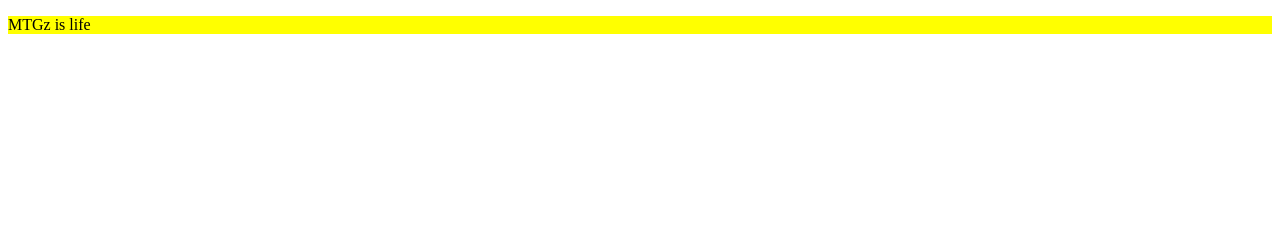
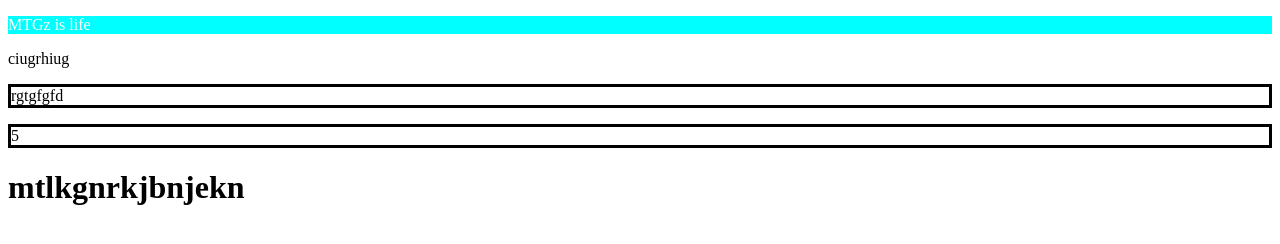
Before and after one commit to natedog75398/portfolio-3-Nathan-Lopez, a plain HTML site: page public_html/index.html in a window 1280 px wide. Drawn offline with nearby package versions, Linux system fonts and the light colour scheme.

Commit message:
doing well

```diff
--- a/public_html/Script.js
+++ b/public_html/Script.js
@@ -1,5 +1,21 @@
 
 $ ("document").ready(function(){
-$(".MTGzSquad").css("background-color", "yellow");
+  //  $(".MTGzSquad").css("background-color", "yellow");
+//    $("div p:last-child").css("background-color", "cyan");
+//    $("div p:nth-child(1)").css("background-color", "cyan");
+    $('p:gt(1)').css('border-style', 'solid');
+    $('p:first').css({'background-color':'cyan', 'color':'white'});
+    $("h1").bind('mouseover',mouseOverMe).bind('mouseout',mouseOutMe);
+    $('h1').bind('click',mouseclick);
+});
 
-});
+function mouseOverMe(){
+    $("h1").html("this  is easy suker");
+}
+function mouseOutMe (){
+    $('h1').html('MTGz Squad');
+}
+
+function mouseclick(){
+    $('p').html('tryrteytryteytyeyetyteytrytrytrytrytr');
+}
--- a/public_html/index.html
+++ b/public_html/index.html
@@ -14,6 +14,12 @@ and open the template in the editor.
     <body>
         <div class="MTGzSquad">
             <p>MTGz is life</p>
+             <p>ciugrhiug</p>
+              <p>rgtgfgfd</p>
+                <p>5</p>
+                <h1>mtlkgnrkjbnjekn</h1>
+
+
         </div>
 
         <script type="text/javascript" src="Script.js"></script>
```
